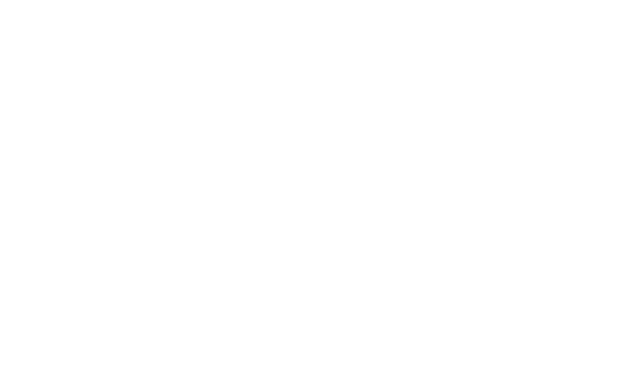
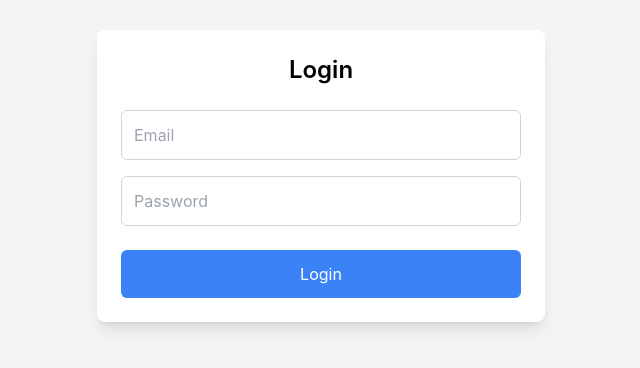
Before and after one commit to ThivinaSam/Home-Stock-Mate, a React (Create React App) app: page /login in a window 1280 px wide. Before the commit this address had no page. Shown: the part 224-592 px from the top of the page, without its empty margins (319-959 px from the left). Built offline with nearby package versions, Linux system fonts and the light colour scheme.

Commit message:
advanced auth login only

```diff
--- a/src/App.js
+++ b/src/App.js
@@ -1,15 +1,31 @@
 import './App.css';
 import React from 'react';
-import { Routes, Route } from 'react-router-dom';
+import { useContext } from 'react';
+import { Routes, Route, Navigate } from 'react-router-dom';
 import Home from './components/Home/testHome';
+import Login from './components/Login/login';
+import { AuthContext } from './components/context/AuthContext';
 
 function App() {
+  const {currentUser} = useContext(AuthContext)
+
+  // const currentUser = false;
+
+  const RequireAuth = ({children}) => {
+    return currentUser ? (children) : <Navigate to="/login" />
+  }
+
+  console.log(currentUser);
+
   return (
     <div className="App">
       <React.Fragment>
+
         <Routes>
-          <Route path="/testHome" element={<Home />} />
+          <Route path="/login" element={<Login />} />
+          <Route path="/testHome" element={<RequireAuth><Home/></RequireAuth>} />
         </Routes>
+
       </React.Fragment>
     </div>
   );
--- /dev/null
+++ b/src/components/Login/login.js
@@ -0,0 +1,73 @@
+import React, { useContext } from "react";
+import { useState } from "react";
+import { signInWithEmailAndPassword  } from "firebase/auth";
+import { auth } from "../../firebase";
+import { useNavigate } from "react-router-dom";
+import { AuthContext } from "../context/AuthContext";
+
+function Login() {
+  const [error, setError] = useState(false);
+  const [email, setEmail] = useState("");
+  const [password, setPassword] = useState("");
+
+  const navigate = useNavigate();
+
+  const {dispatch} = useContext(AuthContext)
+
+  const handleLogin = (e) => {
+    e.preventDefault();
+
+    signInWithEmailAndPassword (auth, email, password)
+      .then((userCredential) => {
+        // Signed up
+        const user = userCredential.user;
+        dispatch({type: "LOGIN", payload: user});
+        navigate("/testHome");
+        console.log(user);
+      })
+      .catch((error) => {
+        setError(true);
+      });
+  };
+
+  return (
+    <div className="flex items-center justify-center min-h-screen bg-gray-100">
+      <form
+        className="max-w-md w-full p-6 bg-white shadow-lg rounded-lg"
+        onSubmit={handleLogin}
+      >
+        <h2 className="text-2xl font-semibold text-center mb-6">Login</h2>
+        <div className="mb-4">
+          <input
+            type="text"
+            placeholder="Email"
+            onChange={(e) => setEmail(e.target.value)}
+            className="w-full p-3 border border-gray-300 rounded-md focus:outline-none focus:ring-2 focus:ring-blue-500"
+          />
+        </div>
+        <div className="mb-6">
+          <input
+            type="password"
+            placeholder="Password"
+            onChange={(e) => setPassword(e.target.value)}
+            className="w-full p-3 border border-gray-300 rounded-md focus:outline-none focus:ring-2 focus:ring-blue-500"
+          />
+        </div>
+        <button
+          type="submit"
+          className="w-full p-3 bg-blue-500 text-white rounded-md hover:bg-blue-600 transition duration-300"
+        >
+          Login
+        </button>
+
+        {error && (
+          <span className="text-red-600 mt-4 block">
+            Wrong email or password!
+          </span>
+        )}
+      </form>
+    </div>
+  );
+}
+
+export default Login;
--- /dev/null
+++ b/src/components/context/AuthContext.js
@@ -0,0 +1,22 @@
+import { createContext, useEffect, useReducer } from "react";
+import AuthReducer from "./AuthReducer";
+
+const INITIAL_STATE = {
+  currentUser: JSON.parse(localStorage.getItem("user")) || null,
+};
+
+export const AuthContext = createContext(INITIAL_STATE);
+
+export const AuthContextProvider = ({ children }) => {
+  const [state, dispatch] = useReducer(AuthReducer, INITIAL_STATE);
+
+  useEffect(() => {
+    localStorage.setItem("user", JSON.stringify(state.currentUser));
+  }, [state.currentUser]);
+
+  return (
+    <AuthContext.Provider value={{ currentUser: state.currentUser, dispatch }}>
+      {children}
+    </AuthContext.Provider>
+  );
+};
--- /dev/null
+++ b/src/components/context/AuthReducer.js
@@ -0,0 +1,18 @@
+const AuthReducer = (state, action) => {
+  switch (action.type) {
+    case "LOGIN": {
+      return {
+        currentUser: action.payload,
+      };
+    }
+    case "LOGOUT": {
+      return {
+        currentUser: null,
+      };
+    }
+    default:
+      return state;
+  }
+};
+
+export default AuthReducer;
--- a/src/firebase.js
+++ b/src/firebase.js
@@ -3,6 +3,7 @@
 // import { getAnalytics } from "firebase/analytics";
 import { getStorage } from "firebase/storage";
 import { getFirestore } from "firebase/firestore";
+import { getAuth } from "firebase/auth";
 
 // TODO: Add SDKs for Firebase products that you want to use
 // https://firebase.google.com/docs/web/setup#available-libraries
@@ -25,3 +26,4 @@
 // const analytics = getAnalytics(app);
 export const firestore = getFirestore(app);
 export const storage = getStorage(app);
+export const auth = getAuth(app);
--- a/src/index.js
+++ b/src/index.js
@@ -1,14 +1,17 @@
-import React from 'react';
-import { createRoot } from 'react-dom/client';
-import './index.css';
-import App from './App';
-import { BrowserRouter } from 'react-router-dom';
+import React from "react";
+import { createRoot } from "react-dom/client";
+import "./index.css";
+import App from "./App";
+import { BrowserRouter } from "react-router-dom";
+import { AuthContextProvider } from "./components/context/AuthContext";
 
-const root = createRoot(document.getElementById('root'));
+const root = createRoot(document.getElementById("root"));
 root.render(
   <BrowserRouter>
     <React.StrictMode>
-      <App />
+      <AuthContextProvider>
+        <App />
+      </AuthContextProvider>
     </React.StrictMode>
   </BrowserRouter>
 );
```
